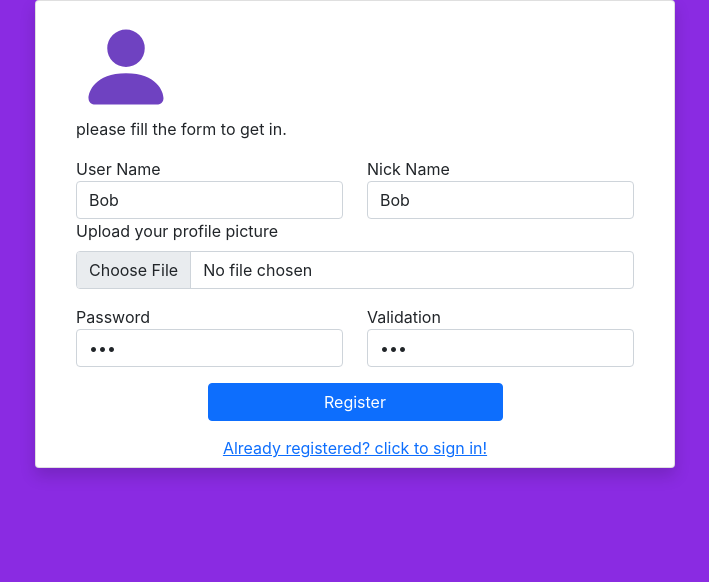
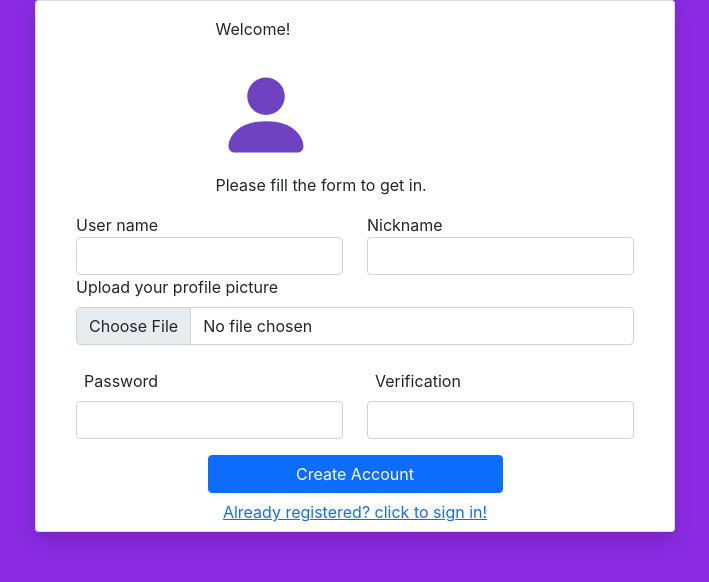
Before and after one commit to navehbenben/Instant-messaging-widget-, a React (Create React App) app: page /login in a window 1280 px wide. Shown: the top 582 px of the page, without its empty margins (285-994 px from the left). Built offline with nearby package versions, Linux system fonts and the light colour scheme.

Commit message:
adding first routing

```diff
--- a/package.json
+++ b/package.json
@@ -8,6 +8,7 @@
     "@testing-library/user-event": "^13.5.0",
     "react": "^18.0.0",
     "react-dom": "^18.0.0",
+    "react-router": "^6.3.0",
     "react-router-dom": "^6.3.0",
     "react-scripts": "5.0.0",
     "web-vitals": "^2.1.4"
--- a/src/App.js
+++ b/src/App.js
@@ -3,11 +3,19 @@ import ChatPage from "./chat_page";
 import Form from "./register1";
 import Record from "./record"
 import PictureUpload from "./picture_upload";
+import SignUp from "./signup";
+import { BrowserRouter as Router, Route, Routes } from 'react-router-dom'
 
 function App() {
   return (
+    <Router>
 
-      <Register />
+        <Routes>
+          <Route exact path="/" element={<SignUp/>}/>
+          <Route exact path="/login" element={<Form/>}/>
+        </Routes>
+
+    </Router>
 
   );
 }
--- a/src/register1.js
+++ b/src/register1.js
@@ -1,5 +1,6 @@
 
 import React, { Component } from 'react'
+import { Link } from 'react-router-dom'
 
 class Form extends Component {
   constructor(props) {
@@ -16,7 +17,7 @@ class Form extends Component {
     if (password != verify) {
       alert("make sure you have copied exactly the password and verified it.")
     }
-    if (!password.match("(([A-Z]|[0-9]|[a-z])+)")){
+    if (!password.match("(([A-Z]|[0-9]|[a-z])+)")) {
       alert("your password is not good")
     }
     alert(`
@@ -36,7 +37,10 @@ class Form extends Component {
   render() {
     return (
       <div class="card rounded-9 shadow container-sm px-4 gx-5 col-md-6">
-        <div class="justify-content-center mx-auto">
+
+        <form onSubmit={this.handleSubmit}>
+          <div class="card-body">
+          <div class="d-grid gap-2 col-6 mx-auto">
             <p>Welcome!</p>
             <svg xmlns="http://www.w3.org/2000/svg" width="100" height="100" fill="#6f42c1" class="bi bi-person-fill" viewBox="0 0 16 16">
               <path d="M3 14s-1 0-1-1 1-4 6-4 6 3 6 4-1 1-1 1H3zm5-6a3 3 0 1 0 0-6 3 3 0 0 0 0 6z" />
@@ -44,10 +48,12 @@ class Form extends Component {
 
             <p>Please fill the form to get in.</p>
           </div>
-        <form class="form-control p-4 d-flex" onSubmit={this.handleSubmit}>
-          <p class="row row-cols-2">
+          <div class="row">
             <div class="col">
-            <label htmlFor='user_name' class="col-form p-2">User name</label>
+              <div class="col-auto">
+                <label htmlFor='user_name' class="col-form">User name</label>
+              </div>
+              <div class="col-auto">
                 <input
                   name='user_name'
                   value={this.state.user_name}
@@ -55,8 +61,12 @@ class Form extends Component {
                   class="form-control"
                 />
               </div>
+            </div>
             <div class="col">
-            <label htmlFor='name' class="col-form p-2">Nickname</label>
+              <div class="col-auto">
+                <label htmlFor='name' class="col-form">Nickname</label>
+              </div>
+              <div class="col-auto">
                 <input
                   name='nickname'
                   value={this.state.nickname}
@@ -64,9 +74,15 @@ class Form extends Component {
                   class="form-control"
                 />
               </div>
-          </p>
-          <p class="row row-cols-2">
+            </div>
+          </div>
+          <div class="row">
+            <div class="mb-3">
+            <label for="formFile" class="form-label">Upload your profile picture</label>
               <input type="file" name='picture' value={this.state.picture} onChange={this.handleChange} class="form-control" />
+            </div>
+          </div>
+          <div class = "row">
           <div class="col">
             <label htmlFor='password' class="col-form p-2">Password</label>
             <input
@@ -87,11 +103,16 @@ class Form extends Component {
               class="form-control"
             />
           </div>
-          </p>
-          <div>
+          </div>
+          </div>
+
+          <div class="d-grid gap-2 col-6 mx-auto">
             <button class="btn btn-primary align-items-end">Create Account</button>
           </div>
         </form>
+        <Link to="/" type="button" class="btn btn-link">
+                            Already registered? click to sign in!
+                        </Link>
       </div>
     )
   }
--- /dev/null
+++ b/src/signup.js
@@ -0,0 +1,17 @@
+import React from "react";
+import { Link } from "react-router-dom";
+
+//a placeholder component until the real one.
+
+class SignUp extends React.Component{
+    render(){
+        return(
+            <div>
+                sign up
+                <Link to="/login">fh</Link>
+            </div>
+        )
+    }
+}
+
+export default SignUp
```
Also changed, not shown: 1 other file (tests, documents, lock files or other folders). Lines whose indentation alone changed are shown as unchanged.
